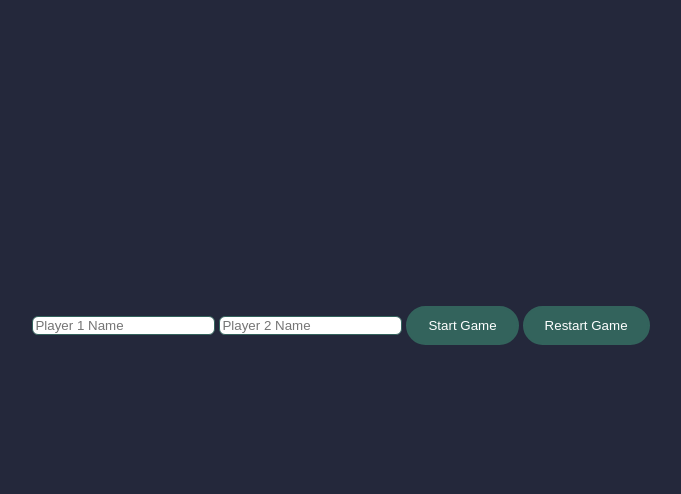
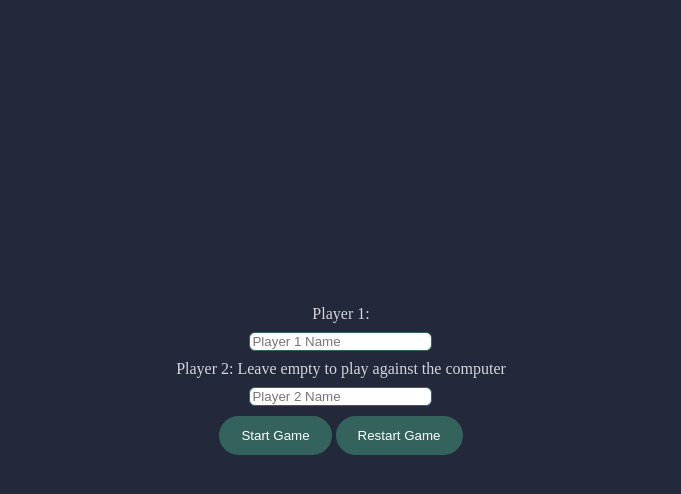
Before and after one commit to IgnacioMarucco/odin-tic-tac-toe, a plain HTML site: page index.html in a window 1280 px wide. Shown: the part 106-600 px from the top of the page, without its empty margins (299-980 px from the left). Drawn offline with Linux system fonts and the light colour scheme.

Commit message:
Add styles

```diff
--- a/index.html
+++ b/index.html
@@ -14,10 +14,15 @@
   <main>
     <div class="gameboard"></div>
     <div class="controls">
-      <input type="text" id="player1-input" placeholder="Player 1 Name" required>
-      <input type="text" id="player2-input" placeholder="Player 2 Name" required>
-      <button id="start-button">Start Game</button>
-      <button id="restart-button">Restart Game</button>
+      <label for="">Player 1:</label>
+      <input type="text" id="player1-input" placeholder="Player 1 Name">
+      <label for="">Player 2: Leave empty to play against the computer</label>
+      <input type="text" id="player2-input" placeholder="Player 2 Name">
+      <div class="buttons">
+        <button id="start-button">Start Game</button>
+        <button id="restart-button">Restart Game</button>
+      </div>
+
     </div>
     <div id="result-display"></div>
   </main>
--- a/main.css
+++ b/main.css
@@ -94,6 +94,13 @@ header {
   align-items: center;
 }
 
+.controls {
+  display: flex;
+  flex-direction: column;
+  justify-content: center;
+  align-items: center;
+}
+
 button{
   color: #fff;
   background-color: var(--main-color);
@@ -104,10 +111,18 @@ button{
 }
 
 input {
+  margin: 10px;
   border-radius: 6px;
   border: 1px solid var(--main-color);
 }
 
+label {
+  color: var(--light-color);
+}
+
 #result-display {
 	color: var(--light-color);
+
+  padding: 10px;
+  text-align: center;
 }
```
